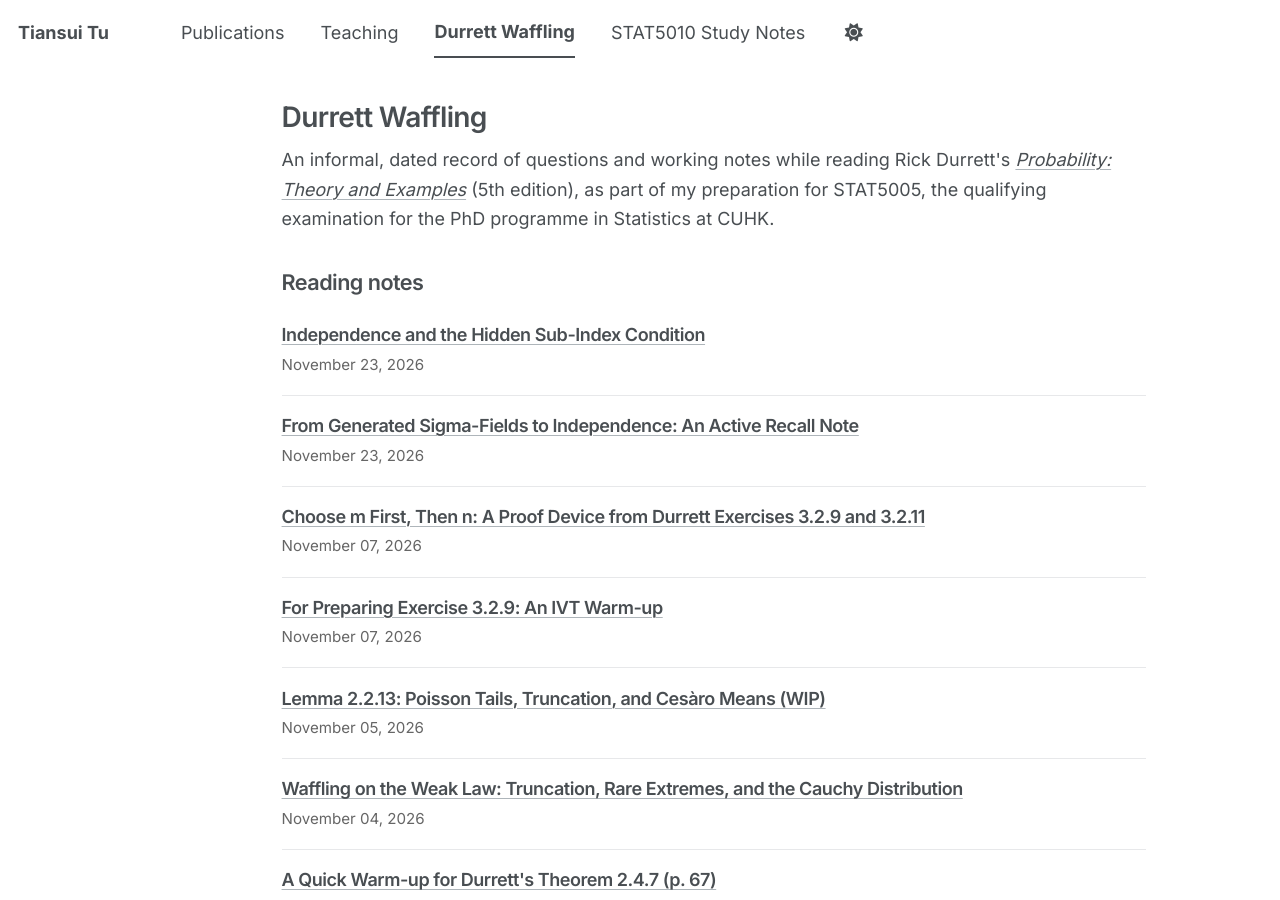
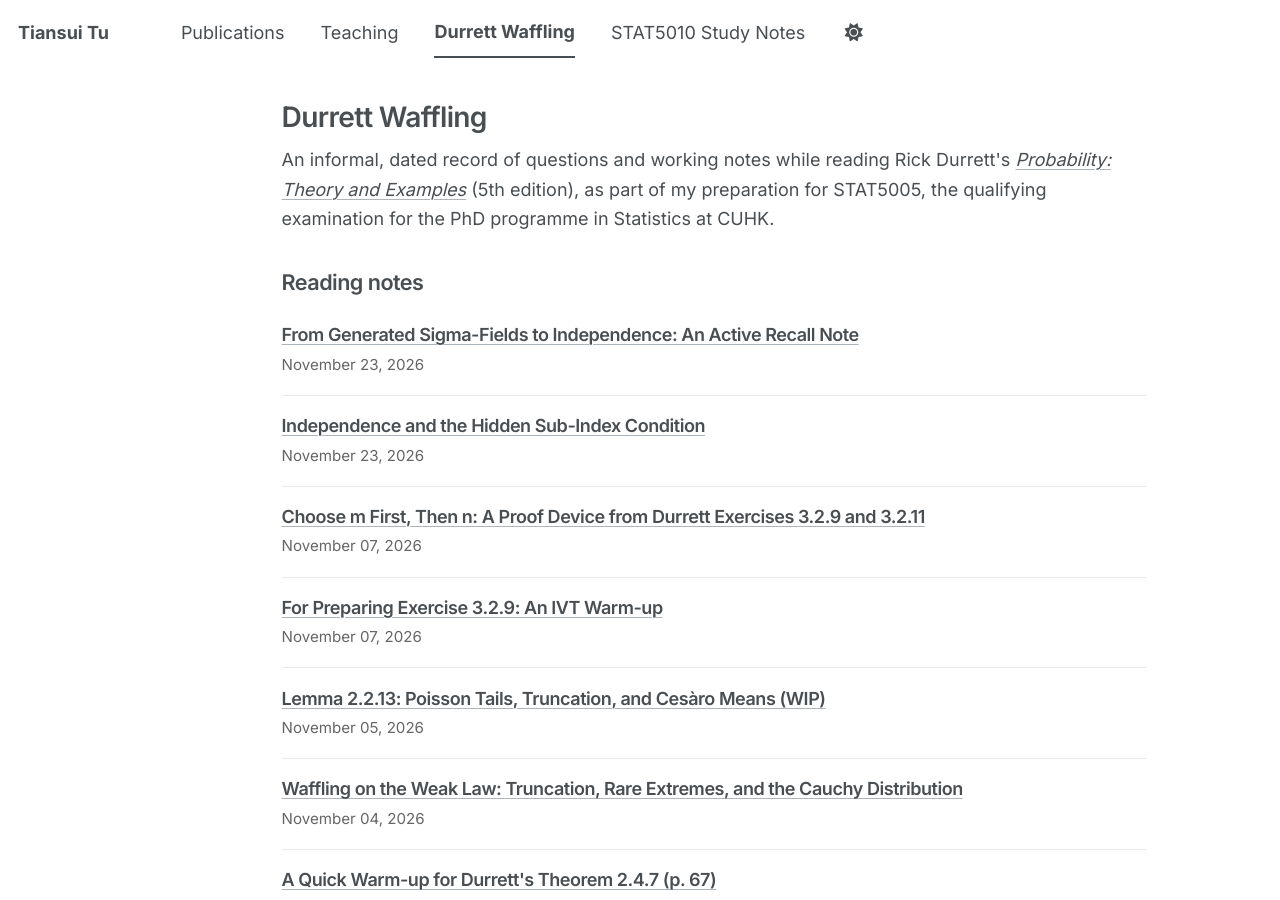
Before and after one commit to tiansuitu/tiansuitu.github.io, a Jekyll site: the page built from _pages/durrett-waffling.html, in a window 1280 px wide and 900 px high. Built offline with Jekyll 4.4.1, drawn with Linux system fonts in a browser that asks for light colours; a style sheet for code colours, icons or effects is not loaded.

Commit message:
List new generated sigma-fields note in Durrett Waffling contents

```diff
--- a/_pages/durrett-waffling.html
+++ b/_pages/durrett-waffling.html
@@ -73,11 +73,15 @@ author_profile: true
     {% assign durrett_posts = site.tags["durrett-waffling"] | sort: "date" | reverse %}
     <ul class="durrett-list">
       <li class="durrett-item">
+        <h3><a href="{{ '/durrett-waffling/generated-sigma-fields-to-independence/' | relative_url }}">From Generated Sigma-Fields to Independence: An Active Recall Note</a></h3>
+        <time datetime="2026-11-23">November 23, 2026</time>
+      </li>
+      <li class="durrett-item">
         <h3><a href="{{ '/durrett-waffling/independence-and-subcollections/' | relative_url }}">Independence and the Hidden Sub-Index Condition</a></h3>
         <time datetime="2026-11-23">November 23, 2026</time>
       </li>
       {% for post in durrett_posts %}
-        {% unless post.url == '/durrett-waffling/independence-and-subcollections/' %}
+        {% unless post.url == '/durrett-waffling/independence-and-subcollections/' or post.url == '/durrett-waffling/generated-sigma-fields-to-independence/' %}
           <li class="durrett-item">
             <h3><a href="{{ post.url | relative_url }}">{{ post.title | escape }}</a></h3>
             <time datetime="{{ post.date | date: '%Y-%m-%d' }}">{{ post.date | date: "%B %d, %Y" }}</time>
```
